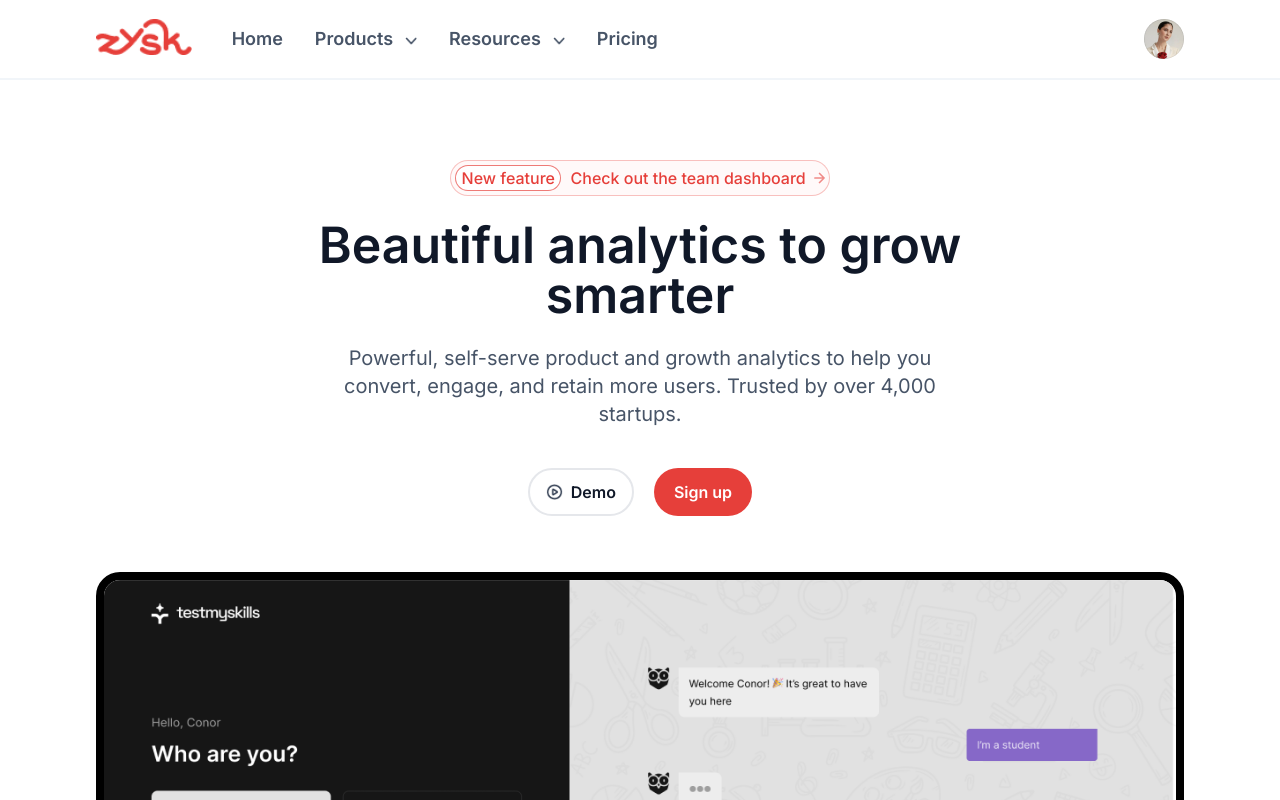
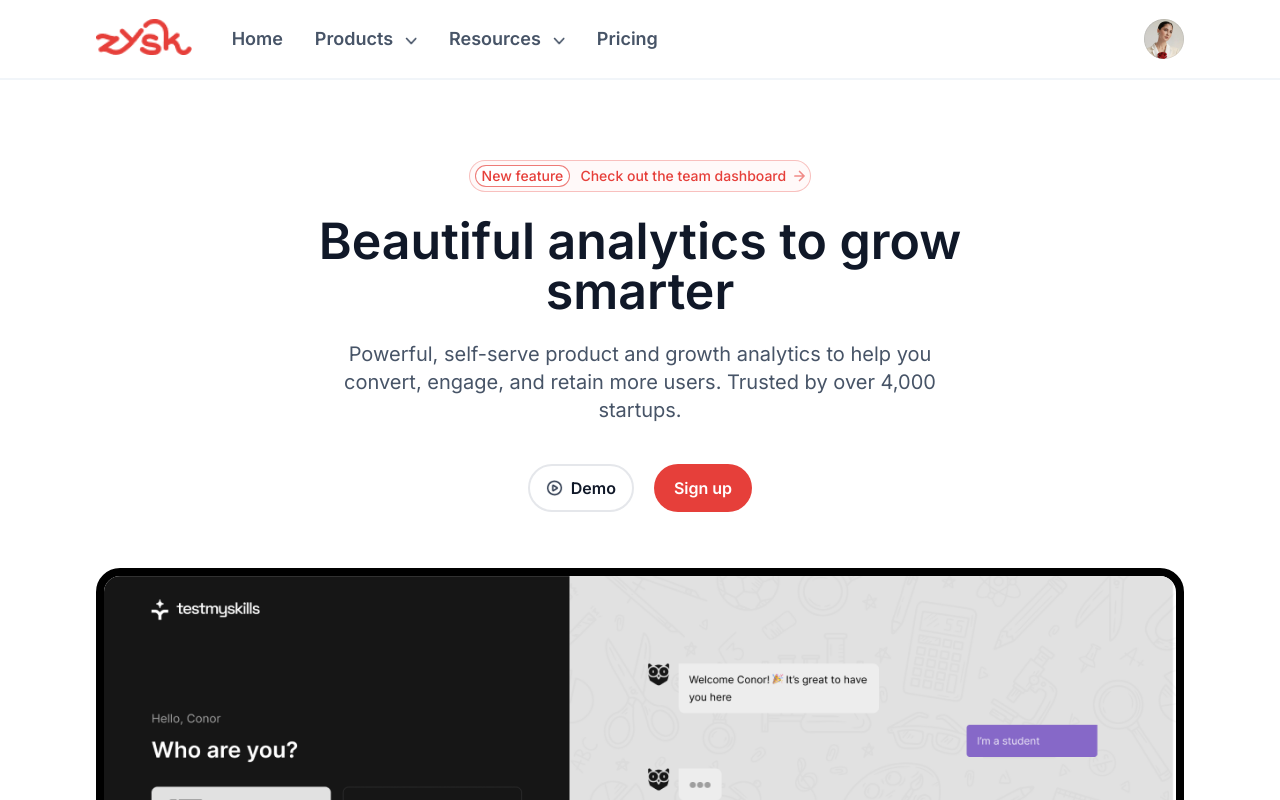
Before and after one commit to vanamkarthiknetha/zysk-task, a React (Vite) app: page / in a window 1280 px wide. Shown: the top 800 px of the page. Built offline with nearby package versions, Linux system fonts and the light colour scheme.

Commit message:
small adjustments

```diff
--- a/src/components/HeadingBadge.jsx
+++ b/src/components/HeadingBadge.jsx
@@ -3,13 +3,13 @@ const HeadingBadge = () => {
     <div id="headingBadge" className="flex flex-col mx-auto items-center">
       <div
         id="badge"
-        className="flex justify-around py-1 px-1 md:px-0 rounded-full  border border-[#E9D7FE] bg-[#F9F5FF] md:border-[#E63F3A]/30 md:bg-[#E63F3A]/[.03] w-full md:w-[80%] xl:w-[50%]"
+        className="flex justify-around py-1 px-1 md:px-0 rounded-full  border border-[#E9D7FE] bg-[#F9F5FF] md:border-[#E63F3A]/30 md:bg-[#E63F3A]/[.03] w-full md:w-[80%] xl:w-[45%]"
       >
         <div className="flex rounded-full border border-[#D6BBFB] md:border-[#e6403ab0] bg-white  w-[30%] md:w-[28%] ">
-          <p className="text-[#E63F3A] font-[500] max-[413px]:text-xs  mx-auto">New feature</p>
+          <p className="text-[#E63F3A] font-[500] max-[413px]:text-xs text-sm  mx-auto">New feature</p>
         </div>
         <div className="flex items-center gap-2">
-          <p className="text-[#E63F3A] font-[500] max-[413px]:text-xs text-center">Check out the team dashboard</p>
+          <p className="text-[#E63F3A] font-[500] max-[413px]:text-xs text-sm text-center">Check out the team dashboard</p>
           <img src="Arrow right.png" alt="" className="hidden md:flex h-3" />
           <img src="mobile-Arrow right.png" alt="" className="flex md:hidden h-3" />
         </div>
```
